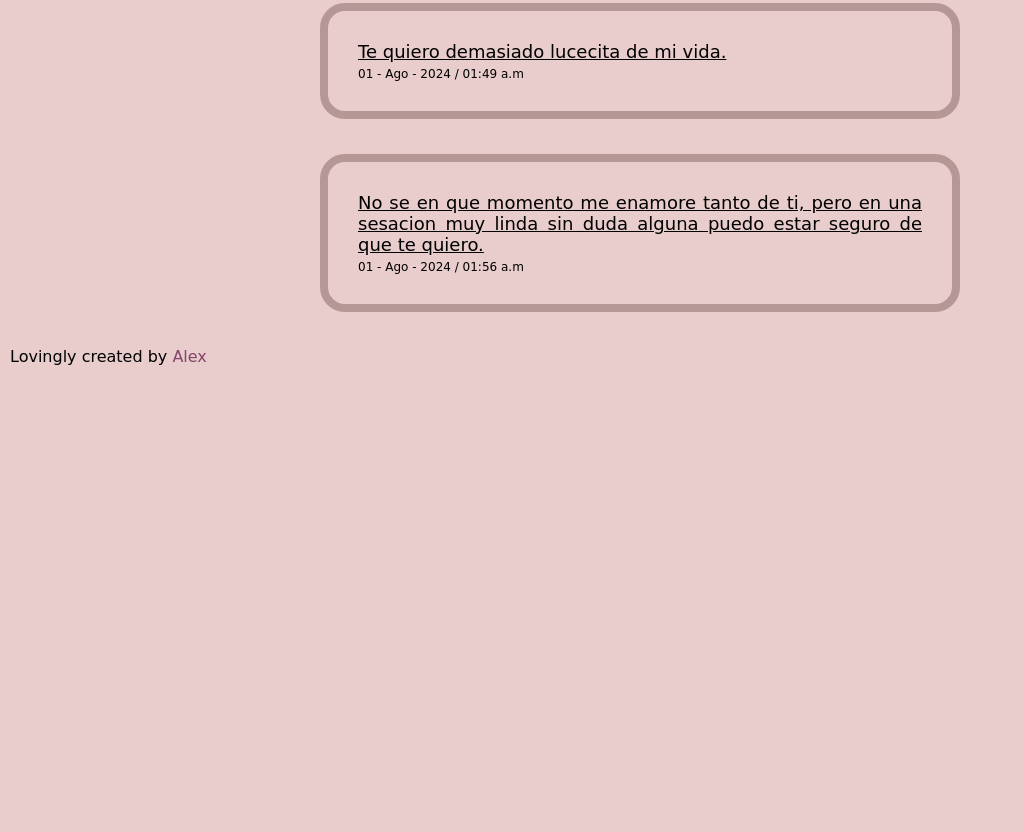
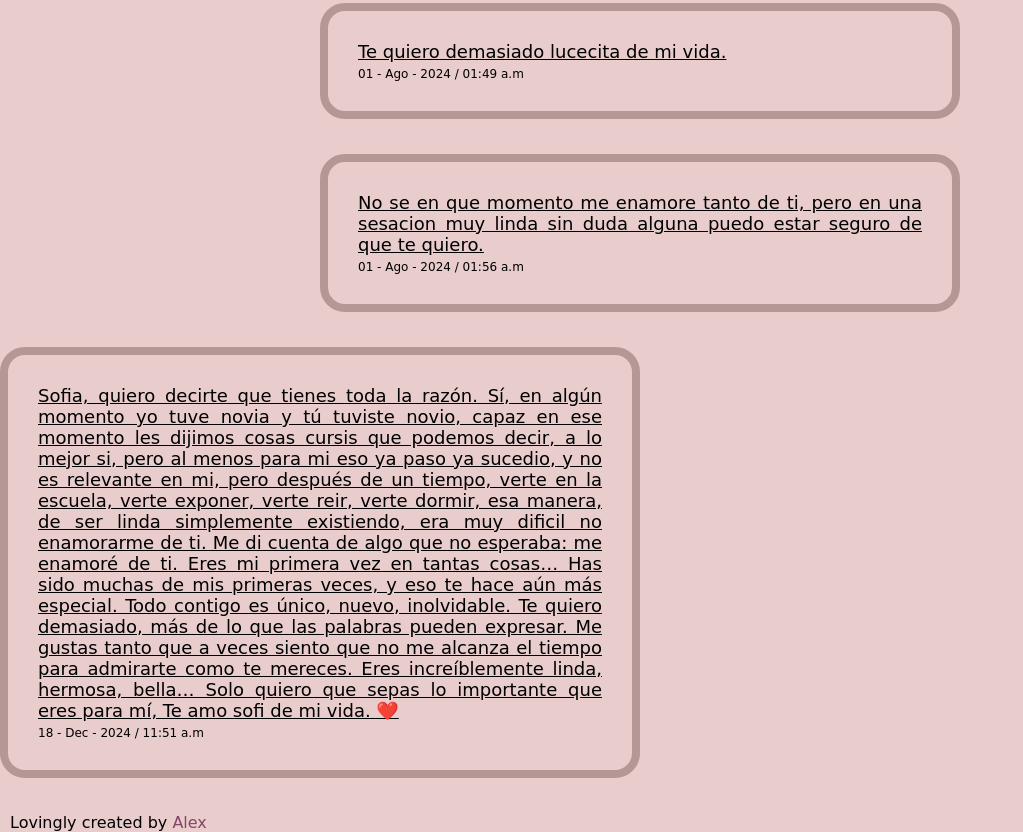
Before and after one commit to alleok/sofi-love, a plain HTML site: page views/writings.html in a window 1280 px wide. Shown: the part 1782-2614 px from the top of the page, without its empty margins (0-1023 px from the left). Before the commit the page ends 2148 px from the top, so only its background shows below. Drawn offline with Linux system fonts and the light colour scheme; a web font is replaced by a local one.

Commit message:
Update writings.html
add a text

```diff
--- a/views/writings.html
+++ b/views/writings.html
@@ -98,7 +98,21 @@
         </div>
 
     </div>
-
+    <div class="text_box">
+        <p class="t_text">
+            Sofia, quiero decirte que tienes toda la razón. Sí, en algún momento yo tuve novia y tú tuviste novio, capaz
+            en ese momento les dijimos cosas cursis que podemos decir, a lo mejor si, pero al menos para mi eso ya paso
+            ya sucedio, y no es relevante en mi, pero después de un tiempo, verte en la escuela, verte exponer, verte reir,
+            verte dormir, esa manera, de ser linda simplemente existiendo, era muy dificil no enamorarme de ti.
+            Me di cuenta de algo que no esperaba: me enamoré de ti.
+            Eres mi primera vez en tantas cosas… Has sido muchas de mis primeras veces, y eso te hace aún más especial.
+            Todo contigo es único, nuevo, inolvidable.
+            Te quiero demasiado, más de lo que las palabras pueden expresar. Me gustas tanto que a veces
+            siento que no me alcanza el tiempo para admirarte como te mereces. Eres increíblemente linda, hermosa, bella…
+            Solo quiero que sepas lo importante que eres para mí, Te amo sofi de mi vida. ❤️
+        </p>
+        <p class="date_text"> 18 - Dec - 2024 / 11:51 a.m</p>
+    </div>
 
 
     <footer>
```
